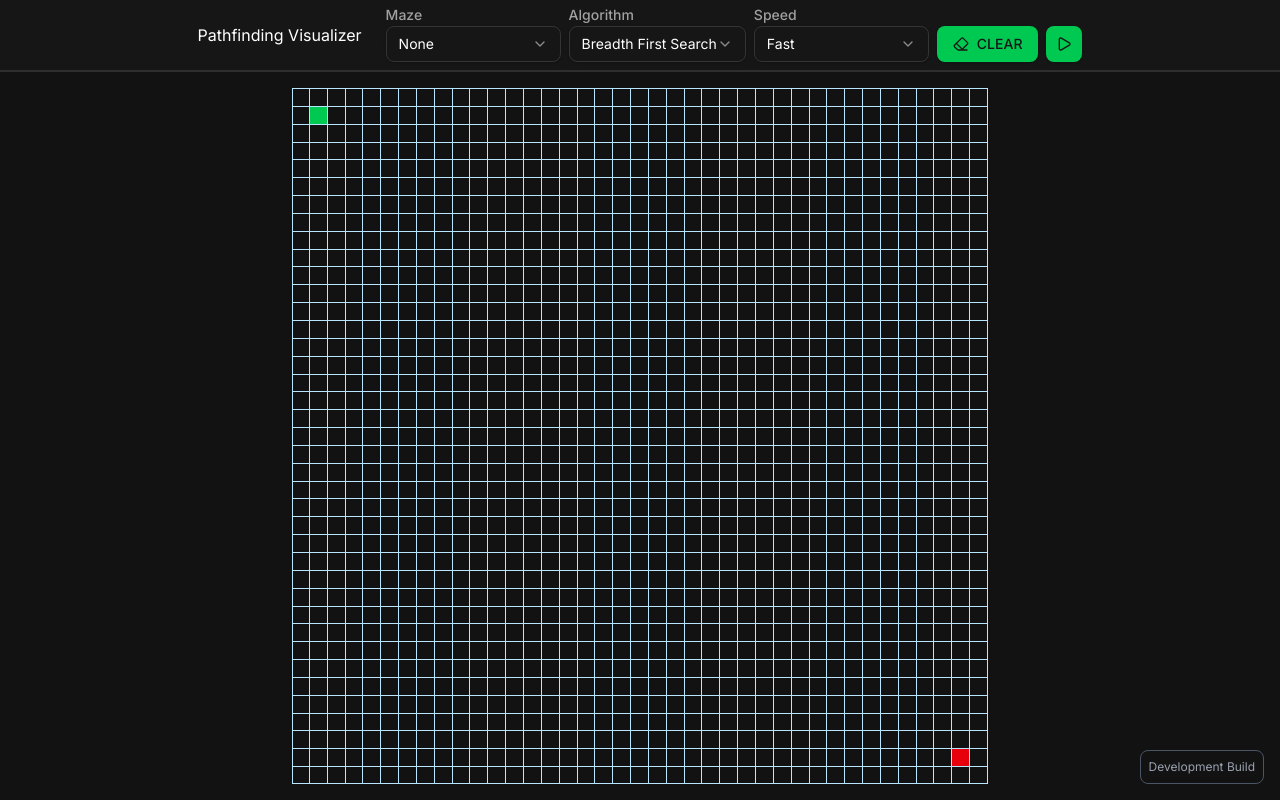
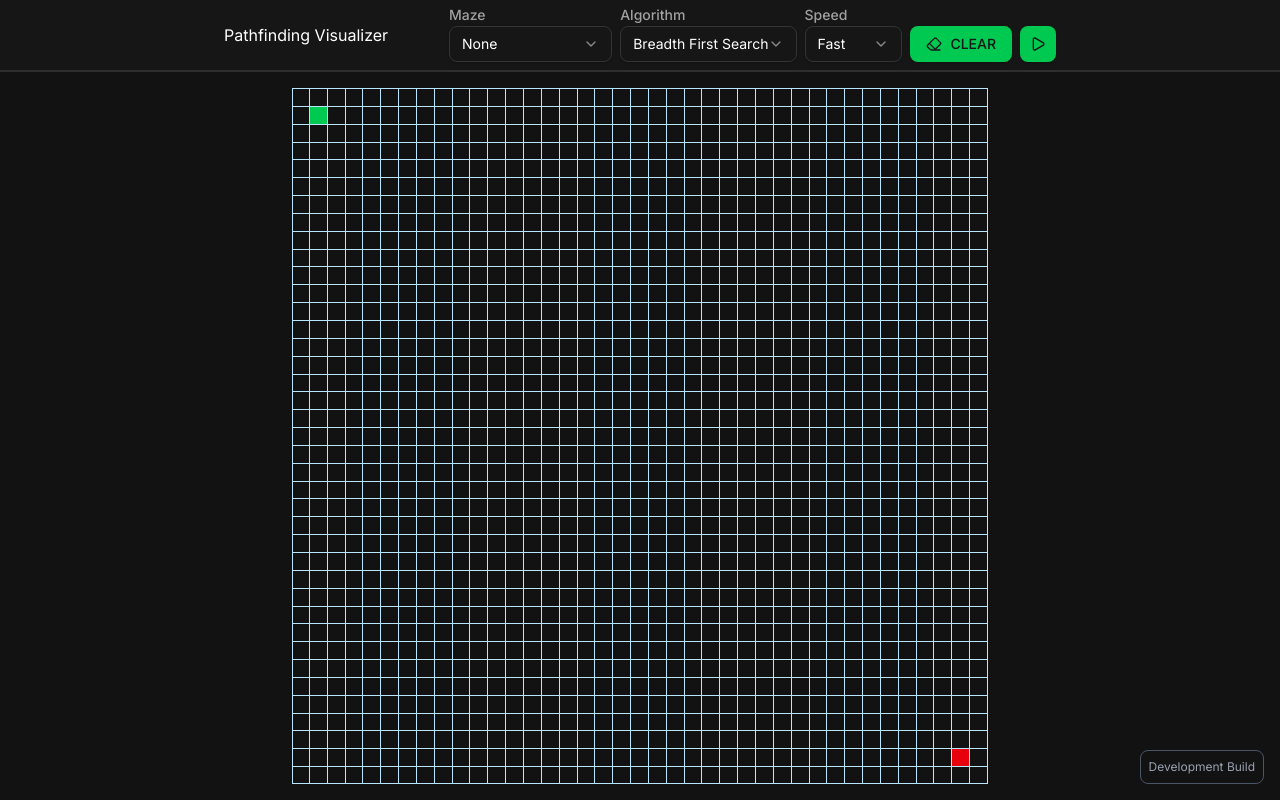
Before and after one commit to Hevial/Pathfinding-Visualizer, a React (Vite) app: page / in a window 1280 px wide. Built offline with nearby package versions, Linux system fonts and the light colour scheme.

Commit message:
feat(select): add dynamic width calculation and responsive trigger behavior

```diff
--- a/src/components/Nav.tsx
+++ b/src/components/Nav.tsx
@@ -104,8 +104,8 @@ export function Nav({
 
 	return (
 		<div className=" h-fit w-full bg-card text-white flex flex-col items-center justify-center p-2 gap-3 border-b-2 border-b-accent">
-			<div className="flex flex-col gap-6 lg:flex-row w-fit justify-between items-center max-w-[56rem]">
-				<div className="flex justify-center items-center text-center w-full">
+			<div className="flex flex-col gap-6 lg:flex-row w-full justify-between items-center max-w-[52rem]">
+				<div className="flex justify-center items-center text-center w-fit">
 					Pathfinding Visualizer
 				</div>
 
--- a/src/components/Select.tsx
+++ b/src/components/Select.tsx
@@ -6,6 +6,7 @@ import {
 	SelectValue,
 } from "@/components/ui/select";
 import { Label } from "@/components/ui/label";
+import { useEffect, useState } from "react";
 
 interface Option {
 	label: string;
@@ -21,16 +22,62 @@ interface Props {
 }
 
 export function Select({ value, onChange, options, label, isDisabled }: Props) {
+	const [calculatedWidth, setCalculatedWidth] = useState<number>();
+	const [isSmUp, setIsSmUp] = useState(window.innerWidth >= 640);
+
+	useEffect(() => {
+		const onResize = () => {
+			setIsSmUp(window.innerWidth >= 640);
+		};
+
+		window.addEventListener("resize", onResize);
+		return () => window.removeEventListener("resize", onResize);
+	}, []);
+
+	useEffect(() => {
+		// Create an offscreen container to measure item widths
+		const temp = document.createElement("div");
+		temp.style.position = "absolute";
+		temp.style.left = "-9999px";
+		temp.style.top = "-9999px";
+		temp.style.visibility = "hidden";
+		document.body.appendChild(temp);
+
+		let maxWidth = 0;
+
+		options.forEach((opt) => {
+			const item = document.createElement("div");
+			item.style.fontSize = "14px";
+			item.style.padding = "8px 12px";
+			item.innerText = opt.label;
+			temp.appendChild(item);
+
+			const w = item.getBoundingClientRect().width;
+			if (w > maxWidth) maxWidth = w;
+		});
+
+		document.body.removeChild(temp);
+
+		// Add padding of the SelectTrigger
+		setCalculatedWidth(maxWidth + 24);
+	}, [options]);
+
 	return (
-		<div className="flex flex-col gap-1 disabled:opacity-50 disabled:pointer-events-none">
-			<Label className="text-muted-foreground">{label}</Label>
+		<div className="flex flex-col items-start gap-1 disabled:opacity-50 disabled:pointer-events-none">
+			<Label className="text-muted-foreground ">{label}</Label>
 
 			<ShadcnSelect
 				value={String(value)}
 				onValueChange={onChange}
 				disabled={isDisabled}
 			>
-				<SelectTrigger className="min-w-[175px]">
+				<SelectTrigger
+					style={{
+						width: isSmUp
+							? `${calculatedWidth}px` // desktop
+							: "180px", // mobile
+					}}
+				>
 					<SelectValue placeholder={`Select ${label}`} />
 				</SelectTrigger>
 
```
